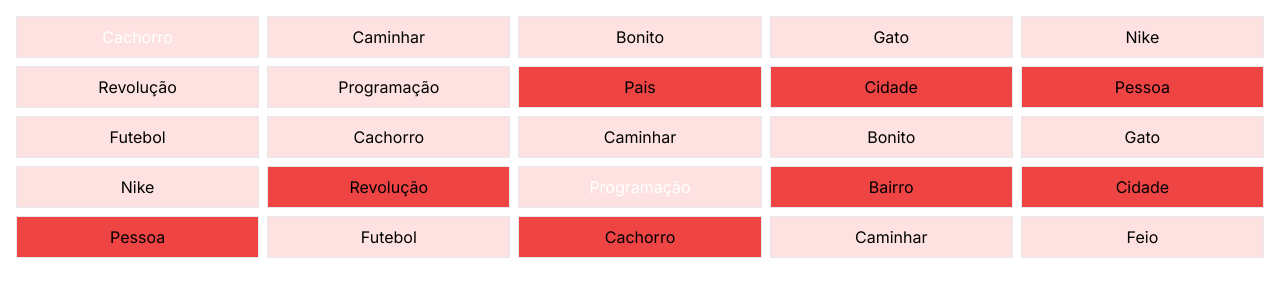
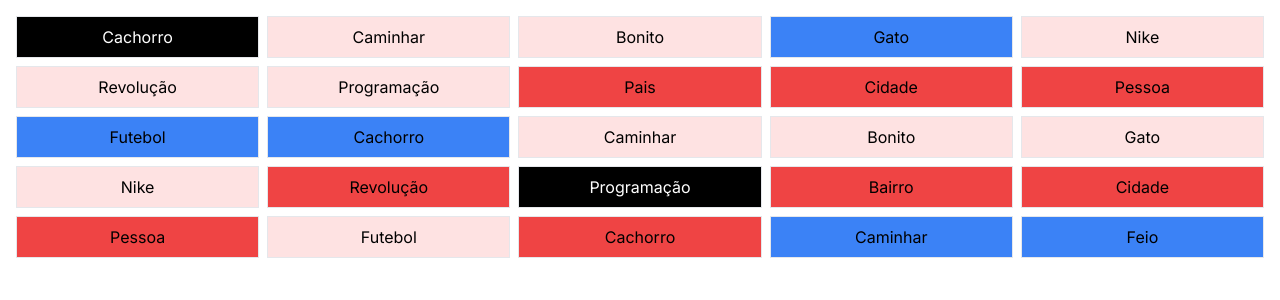
Before and after one commit to marcusvbda/secret-words, a Next.js app: page /match/1 in a window 1280 px wide. Shown: the top 300 px of the page. Built offline with nearby package versions, Linux system fonts and the light colour scheme.

Commit message:
fix example styles

```diff
--- a/src/app/match/[id]/clientSide.tsx
+++ b/src/app/match/[id]/clientSide.tsx
@@ -63,9 +63,10 @@ export default function ClientSideFragments({
                   return (
                     <div
                       className={`bg-red-100 flex-1 text-center justify-center flex p-2 border ${
-                        maps.team_a.includes(wordIndex) && "bg-red-500"
-                      } ${maps.team_b.includes(wordIndex) && "bg-blue-500"}  ${
-                        maps.traps.includes(wordIndex) && "bg-black text-white"
+                        maps.team_a.includes(wordIndex) && "!bg-red-500"
+                      } ${maps.team_b.includes(wordIndex) && "!bg-blue-500"}  ${
+                        maps.traps.includes(wordIndex) &&
+                        "!bg-black !text-white"
                       }`}
                       key={`${rowsIndex}-${colIndex}`}
                     >
```
